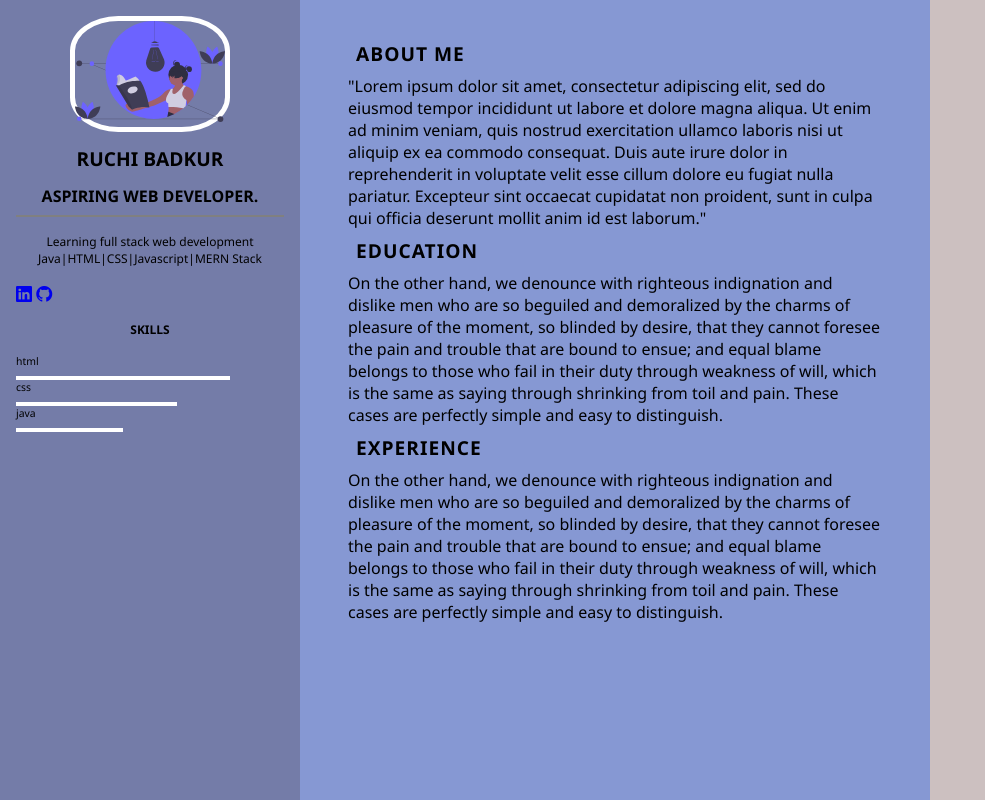
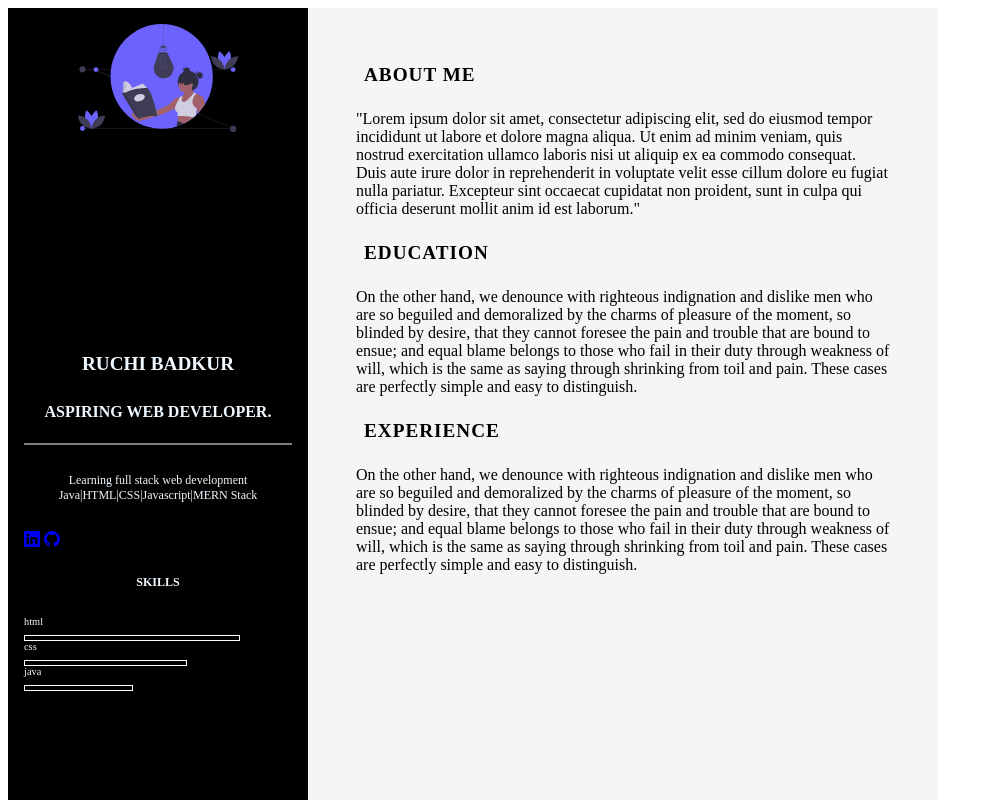
Before and after one commit to RuchiBadkur/Selectors-Basic-Selectors-Combinators-Id-selector-Class-selector---Post-Class---Responsive-Resum, a plain HTML site: page index.html in a window 1280 px wide. Shown: the top 800 px of the page, without its empty margins (0-985 px from the left). Drawn offline with nearby package versions, Linux system fonts and the light colour scheme.

Commit message:
Update style.css

```diff
--- a/style.css
+++ b/style.css
@@ -1,59 +1,27 @@
-*{
+
+sanjeev singh  7:55 PM
+* {
   padding: 0;
   margin: 0;
   box-sizing: border-box;
   list-style: none;
-    font-family: 'Segoe UI', Tahoma, Geneva, Verdana, sans-serif;
+  font-family: "Segoe UI", Tahoma, Geneva, Verdana, sans-serif;
 }
-
-/* Write CSS code below */
-body {
-    background-color: rgb(131, 55, 182);
-/*     display: block; */
-    margin: 0px;
-}
-
-/* section {
-    display: block;
-}
-main {
-    display: block;
-} */
-/* more than */
-/* @media (min-width: 579px) {
-    .main-content {
-        grid-template-columns: 300px 700px;
-    }
-} */
-/* @media screen and (min-width: 674px){
-.main-content {
-    grid-template-columns: 300px 700px;
-    width: 90%;
-    min-height: 1000px;
-}
-} */
-/* less than */
 .main-content {
   display: grid;
   max-height: 100vh;
   min-height: 1000px;
   grid-template-columns: 300px 700px;
-    background-color: rgb(204, 192, 192);
 }
 .left-section {
-    grid-column: span 1;
-    /* width: 300px;
-    height: 1000px; */
-    /* background-color:#8D8DAA; */
-    background-color: #747ca8;
+  background-color: black;
+  color: aliceblue;
+  grid-column: 1 span; /*  grid-column-start: 1; grid-column-end: 2;  */
 }
 .right-section {
-
-    grid-column: span 1 / span 2;
+  background-color: whitesmoke;
   width: 90%;
-   /* height: 1000px; */
-    /* background-color: #7952B3; */
-    background-color: rgb(134, 152, 211);
+  grid-column: span 1 / span 2; /*   grid-column-start: 2; grid-column-end: 3;  */
 }
 .left-content {
   padding: 1rem;
@@ -61,7 +29,9 @@ main {
 .profile-image {
   display: block;
   margin: auto;
-    border: 5px white solid;
+  width: 315px;
+  height: 300px;
+  border: 5px;
   border-radius: 30%;
   width: 60%;
 }
@@ -84,6 +54,12 @@ main {
   text-align: center;
   padding: 1rem;
 }
+.icon a img {
+  border-radius: 10px;
+  width: 30px;
+  height: 30px;
+  align-content: center;
+}
 .skills {
   font-size: 0.75rem;
   text-align: center;
@@ -102,19 +78,31 @@ main {
 .progress-bar {
   border: 1px white solid;
   height: 4px;
-    background-color: white;
+  background-color: black;
 }
-.right-section {
-    padding: 32px 48px 32px 48px;
+.bar-1 {
+  width: 90%;
+}
+.bar-2 {
+  width: 75%;
+}
+.bar-3 {
+  width: 60%;
+}
+.right-main-content {
+  padding-top: 2rem;
+  padding-bottom: 2rem;
+  padding-left: 3rem;
+  padding-right: 3rem;
 }
 .right-title {
   text-transform: uppercase;
   font-size: 1.2rem;
   font-weight: 700;
-    padding: 00.5rem;
+  padding: 0.5rem;
   letter-spacing: 1px;
 }
-@media screen and (max-width: 673px){
+@media (max-width: 673px) {
   .main-content {
     grid-template-columns: repeat(1, 1fr);
     width: 90%;
```
Lines whose indentation alone changed are shown as unchanged.
